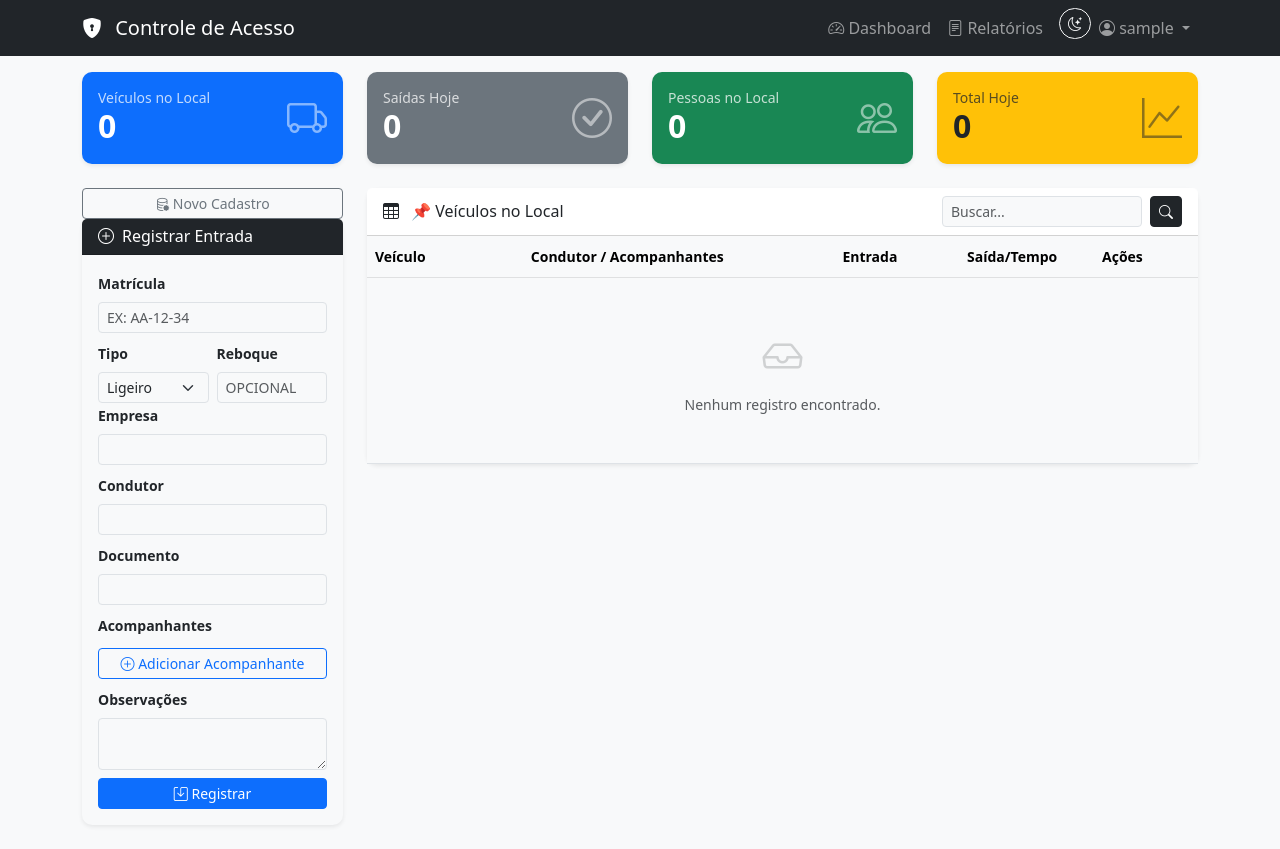
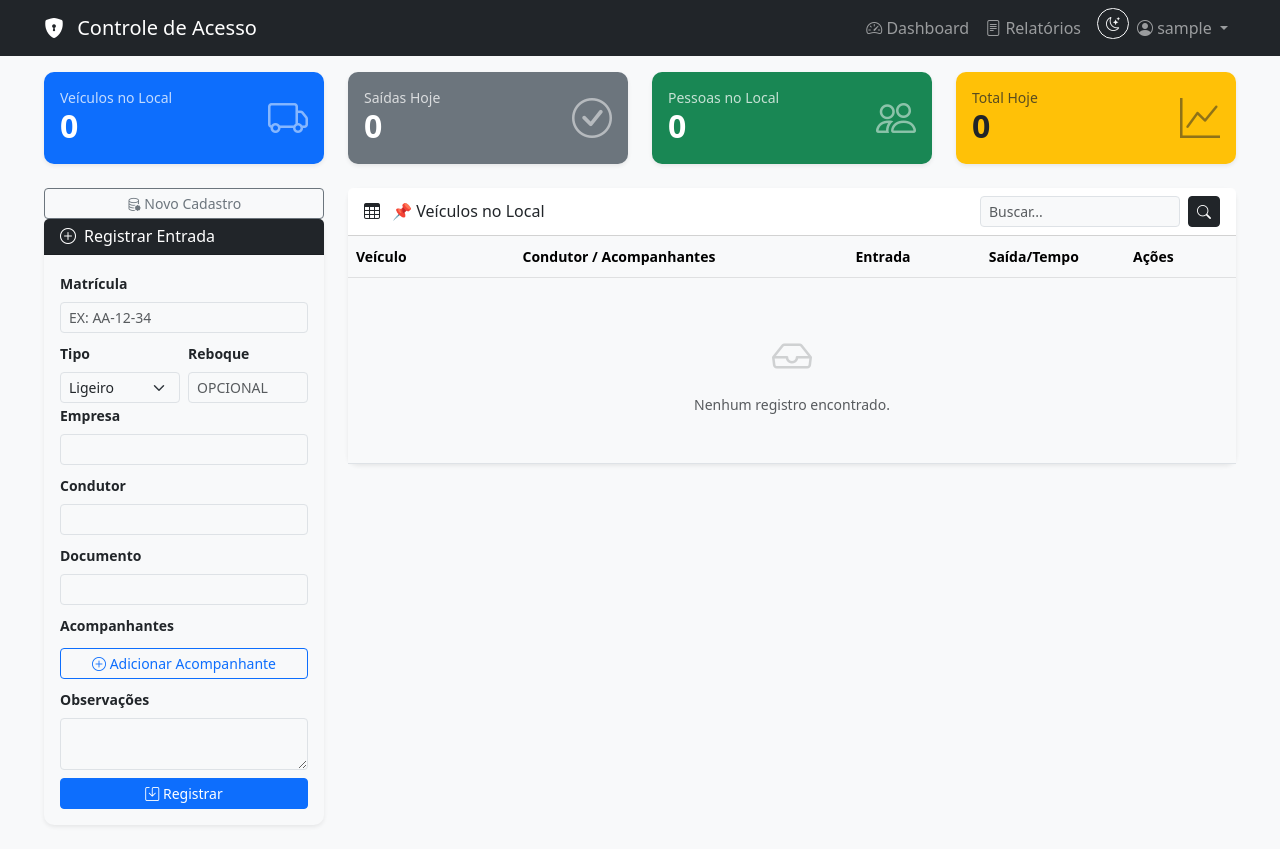
Before and after one commit to lrrebello/access_control, a Flask app: page /dashboard in a window 1280 px wide. Run offline with Flask 3, Linux system fonts and the light colour scheme; the visitor is signed in with stand-in values (Sample User, id 1); data that the repository does not hold is empty.

Commit message:
correcao para rotacionar no android

```diff
--- a/app/templates/base.html
+++ b/app/templates/base.html
@@ -3,7 +3,7 @@
 <head>
     <link rel="manifest" href="/static/manifest.json">
     <meta charset="UTF-8">
-    <meta name="viewport" content="width=device-width, initial-scale=1.0">
+    <meta name="viewport" content="width=device-width, initial-scale=1.0, viewport-fit=cover, user-scalable=yes">
     <title>Controle de Acesso - {% block title %}{% endblock %}</title>
     <link href="https://cdn.jsdelivr.net/npm/bootstrap@5.3.0/dist/css/bootstrap.min.css" rel="stylesheet">
     <link rel="stylesheet" href="https://cdn.jsdelivr.net/npm/bootstrap-icons@1.11.3/font/bootstrap-icons.min.css">
@@ -63,6 +63,41 @@
         [data-bs-theme="dark"] .btn-outline-secondary:hover {
             background-color: #4a4a6a;
             color: white;
+        }
+
+        /* Estilos para tablet em modo paisagem */
+        @media (orientation: landscape) and (min-width: 768px) {
+            .container {
+                max-width: 95%;
+            }
+
+            /* Ajustar tabela para landscape */
+            .table-responsive {
+                overflow-x: visible;
+            }
+
+            /* Formulário mais largo em landscape */
+            .col-lg-3 {
+                width: 25%;
+            }
+            .col-lg-9 {
+                width: 75%;
+            }
+        }
+
+        /* Estilos para tablet em modo retrato */
+        @media (orientation: portrait) and (min-width: 768px) {
+            .container {
+                max-width: 90%;
+            }
+
+            /* Formulário mais compacto em retrato */
+            .col-lg-3 {
+                width: 100%;
+            }
+            .col-lg-9 {
+                width: 100%;
+            }
         }
     </style>
 </head>
```
Also changed, not shown: app/static/manifest.json.
